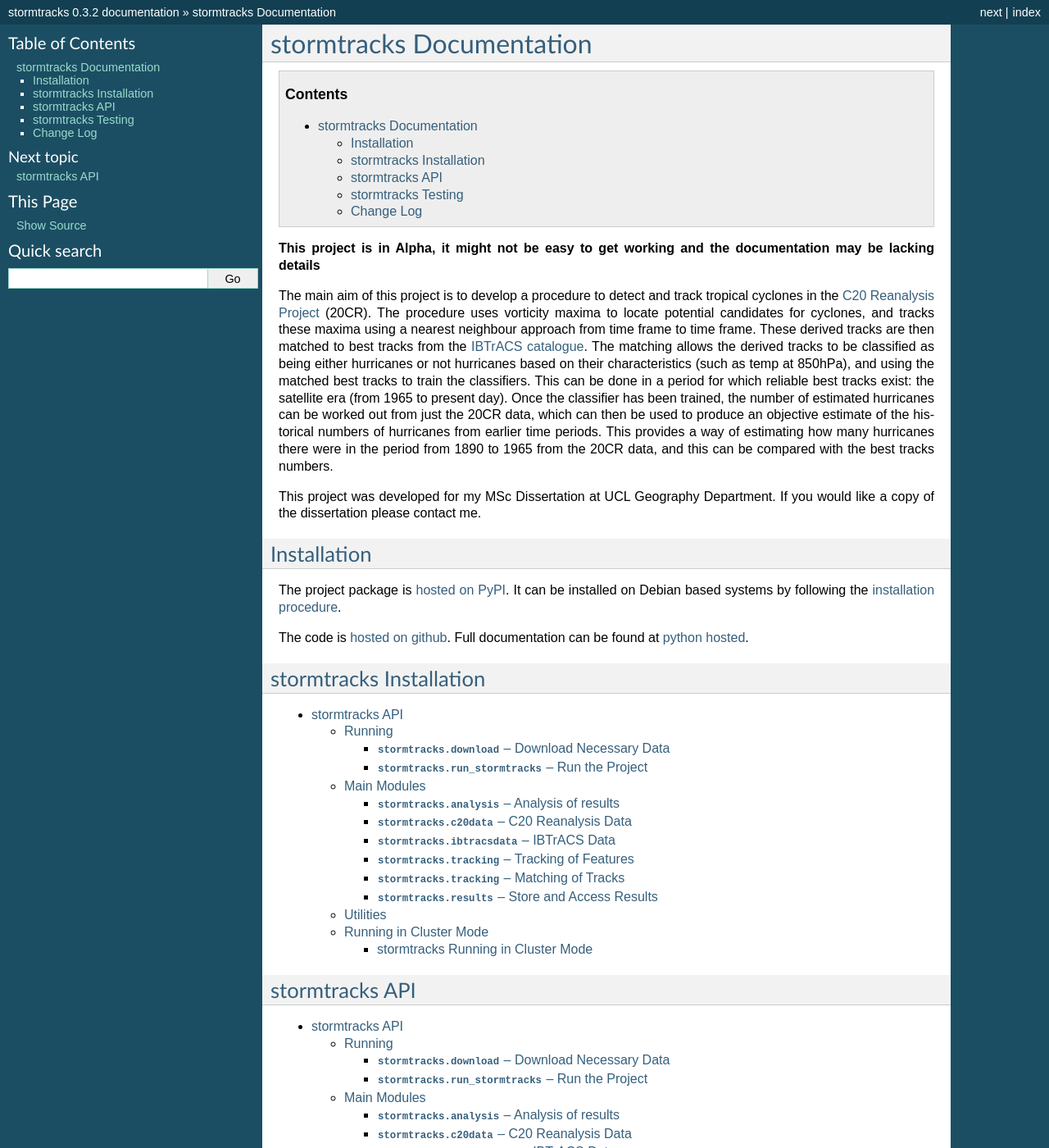
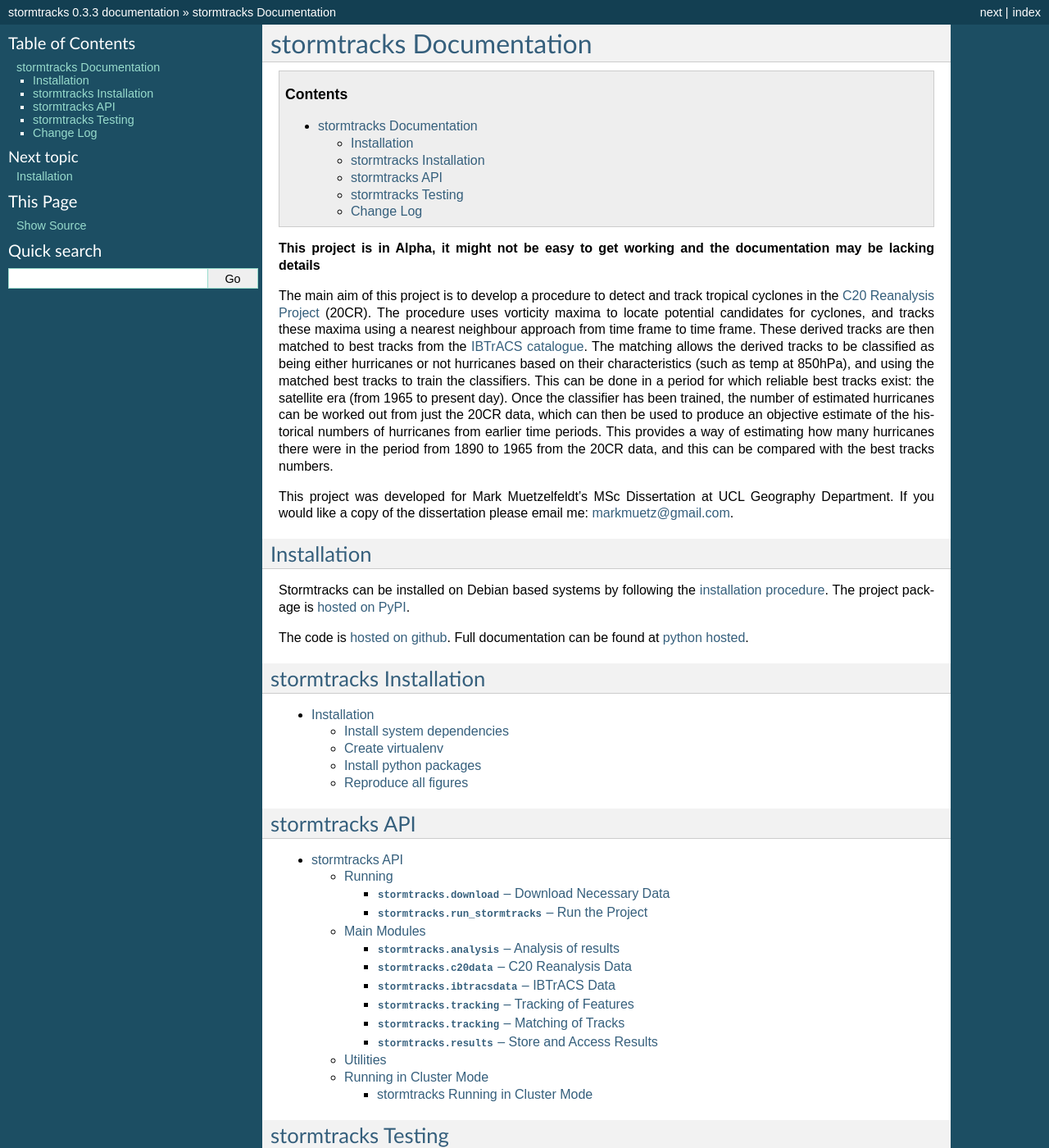
Before and after one commit to markmuetz/stormtracks, a Sphinx documentation site: the page built from docs/index.rst, in a window 1280 px wide and 1400 px high. Shown: the whole window at 82% size. Built offline with Sphinx 7.4.7, drawn with Linux system fonts in a browser that asks for light colours; some of the changed text lies outside the part shown.

```diff
--- a/README.rst
+++ b/README.rst
@@ -2,11 +2,11 @@
 
 The main aim of this project is to develop a procedure to detect and track tropical cyclones in the `C20 Reanalysis Project <http://www.esrl.noaa.gov/psd/data/gridded/data.20thC_ReanV2.html>`_ (20CR). The procedure uses vorticity maxima to locate potential candidates for cyclones, and tracks these maxima using a nearest neighbour approach from time frame to time frame. These derived tracks are then matched to best tracks from the `IBTrACS catalogue <https://climatedataguide.ucar.edu/climate-data/ibtracs-tropical-cyclone-best-track-data>`_. The matching allows the derived tracks to be classified as being either hurricanes or not hurricanes based on their characteristics (such as temp at 850hPa), and using the matched best tracks to train the classifiers. This can be done in a period for which reliable best tracks exist: the satellite era (from 1965 to present day). Once the classifier has been trained, the number of estimated hurricanes can be worked out from just the 20CR data, which can then be used to produce an objective estimate of the historical numbers of hurricanes from earlier time periods. This provides a way of estimating how many hurricanes there were in the period from 1890 to 1965 from the 20CR data, and this can be compared with the best tracks numbers.
 
-This project was developed for my MSc Dissertation at UCL Geography Department. If you would like a copy of the dissertation please contact me.
+This project was developed for Mark Muetzelfeldt's MSc Dissertation at UCL Geography Department. If you would like a copy of the dissertation please email me: markmuetz@gmail.com.
 
 Installation
 ============
 
-The project package is `hosted on PyPI <https://pypi.python.org/pypi?name=stormtracks&:action=display>`_. It can be installed on Debian based systems by following the `installation procedure <http://pythonhosted.org/stormtracks/installation.html>`_.
+Stormtracks can be installed on Debian based systems by following the `installation procedure <http://pythonhosted.org/stormtracks/installation.html>`_. The project package is `hosted on PyPI <https://pypi.python.org/pypi?name=stormtracks&:action=display>`_.
 
 The code is `hosted on github <https://github.com/markmuetz/stormtracks>`_. Full documentation can be found at `python hosted <http://pythonhosted.org/stormtracks/>`_.
--- a/VERSION.txt
+++ b/VERSION.txt
@@ -1 +1 @@
-0.3.2
+0.3.3
--- a/docs/index.rst
+++ b/docs/index.rst
@@ -17,7 +17,7 @@ stormtracks Installation
 .. toctree::
    :maxdepth: 3
 
-   api
+   installation
 
 stormtracks API
 ================
--- a/docs/installation.rst
+++ b/docs/installation.rst
@@ -1,7 +1,7 @@
 Installation
 ============
 
-The recommended way of installing stormtracks is in a virtualenv. The instructions below show how to do this on a Debian based Linux system (e.g. Ubuntu, Linux Mint).
+The recommended way of installing stormtracks is in a `python virtualenv <http://docs.python-guide.org/en/latest/dev/virtualenvs/>`_. The instructions below show how to do this on a Debian based Linux system (e.g. Ubuntu, Linux Mint).
 
 
 Install system dependencies
@@ -24,6 +24,7 @@ Create virtualenv
 Creates and activates a virtualenv within the stormtracks dir (N.B. the virtualenv name is in the .gitignore file).
 
 ::
+
     git clone https://github.com/markmuetz/stormtracks
     cd stormtracks
     virtualenv st_env
--- a/setup.py
+++ b/setup.py
@@ -59,7 +59,7 @@ setup(
             ['stormtracks/settings/default_stormtracks_pyro_settings.py']),
         ],
 
-    url='http://markmuetz.github.io/stormtracks/',
+    url='https://github.com/markmuetz/stormtracks',
     classifiers=[
         'Development Status :: 3 - Alpha',
         'Environment :: Console',
```
Also changed, not shown: other parts of docs/installation.rst (+2 -1 lines).
